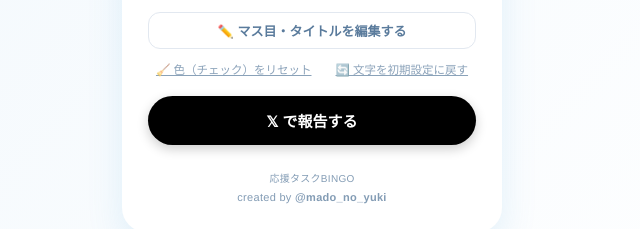
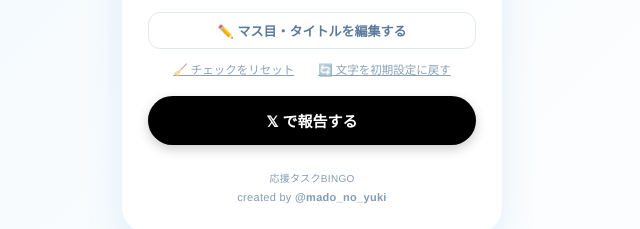
Before and after one commit to mado0415/ouen-bingo, a plain HTML site: page index.html in a window 1280 px wide. Shown: the part 594-823 px from the top of the page, 328-968 px from the left. Drawn offline with nearby package versions, Linux system fonts and the light colour scheme.

Commit message:
Update index.html

```diff
--- a/index.html
+++ b/index.html
@@ -362,7 +362,7 @@
     <button id="editBtn" class="edit-btn" onclick="toggleEditMode()">✏️ マス目・タイトルを編集する</button>
 
     <div style="display: flex; justify-content: center; gap: 12px; margin-bottom: 15px;">
-        <button id="clearChecksBtn" class="reset-btn" onclick="clearAllChecks()">🧹 色（チェック）をリセット</button>
+        <button id="clearChecksBtn" class="reset-btn" onclick="clearAllChecks()">🧹 チェックをリセット</button>
         <button id="resetBtn" class="reset-btn" onclick="resetToDefault()">🔄 文字を初期設定に戻す</button>
     </div>
 
```
